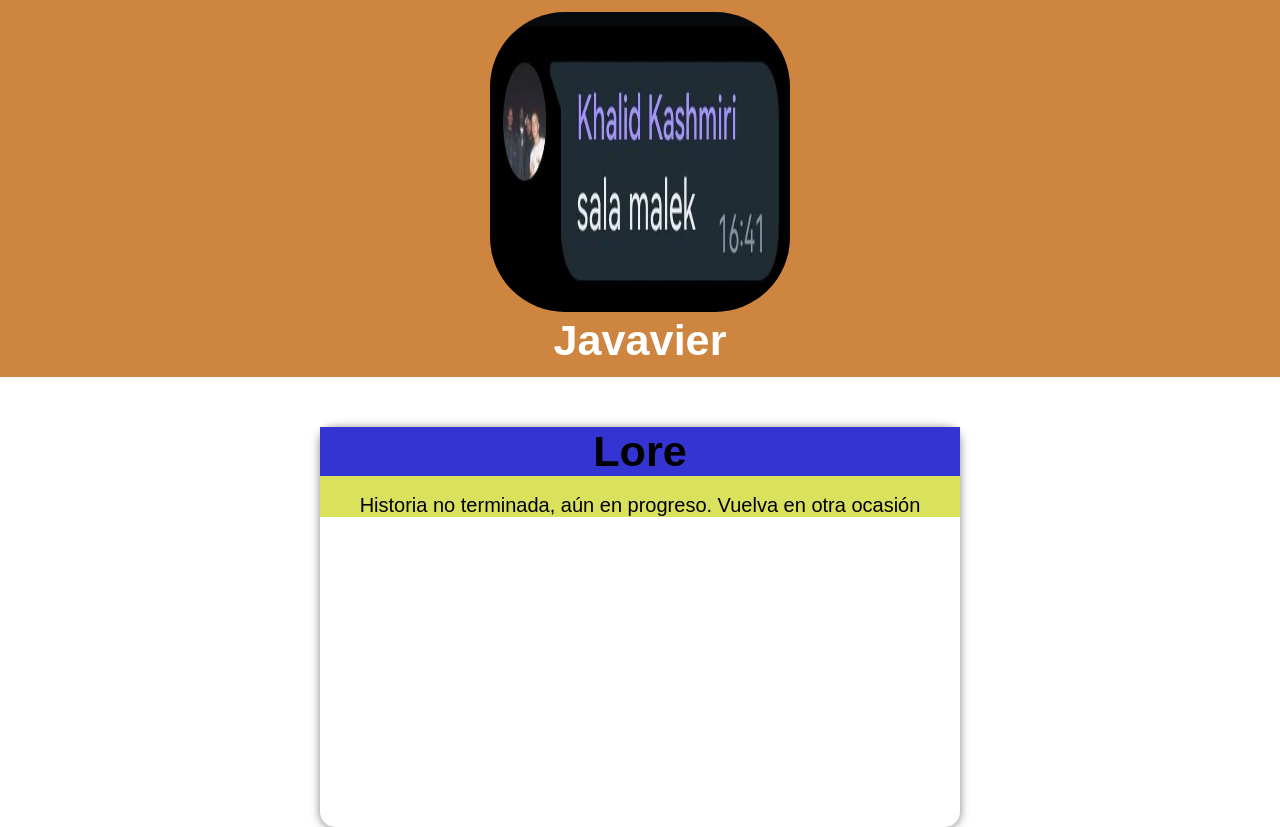
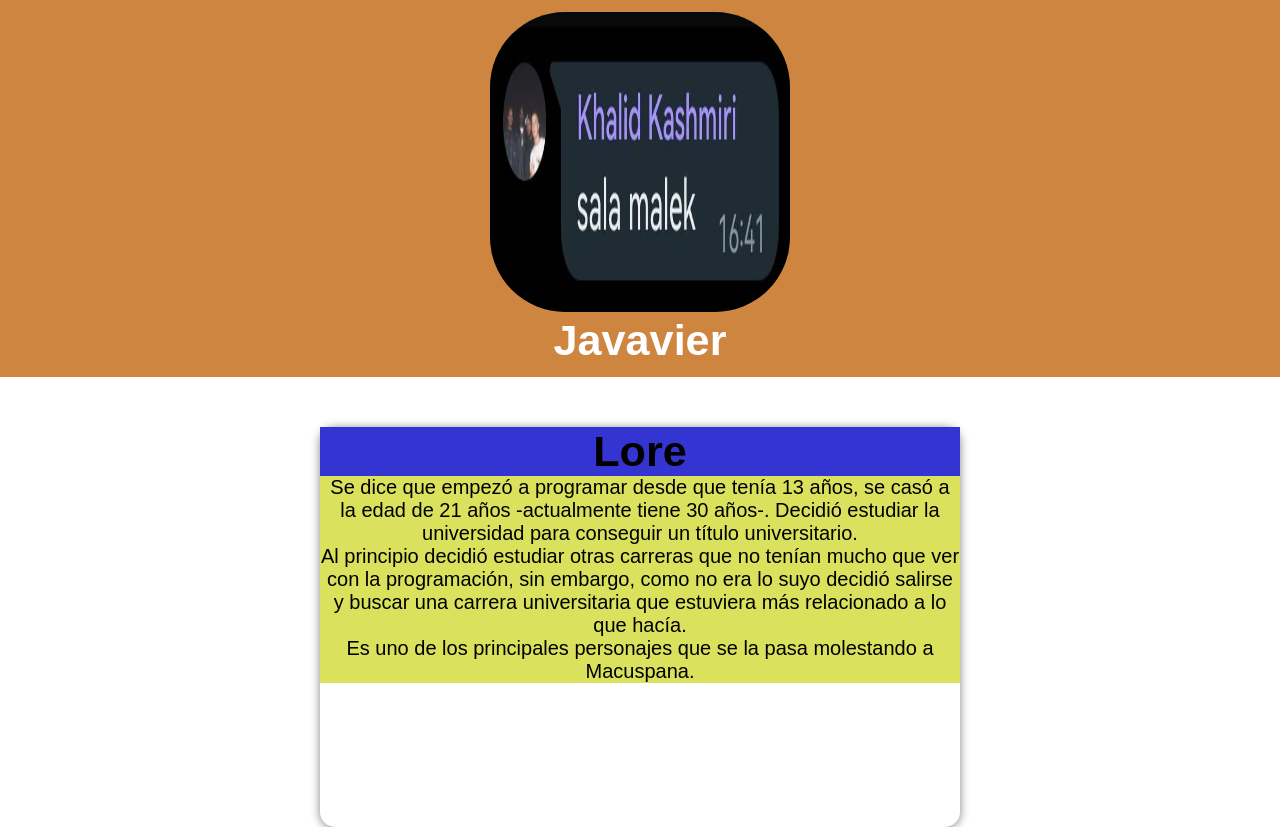
Before and after one commit to manco263334/manco263334.github.io, a plain HTML site: page miembros/La chapiza/Javavier.html in a window 1280 px wide. Drawn offline with Linux system fonts and the light colour scheme.

Commit message:
Update Javavier.html

```diff
--- a/miembros/La chapiza/Javavier.html
+++ b/miembros/La chapiza/Javavier.html
@@ -16,9 +16,11 @@
             <article>
                 <h2>
                     Lore
-                </h2><br>
+                </h2>
                 <p>
-                    Historia no terminada, aún en progreso. Vuelva en otra ocasión
+                    Se dice que empezó a programar desde que tenía 13 años, se casó a la edad de 21 años -actualmente tiene 30 años-. Decidió estudiar la universidad para conseguir un título universitario.<br>
+                    Al principio decidió estudiar otras carreras que no tenían mucho que ver con la programación, sin embargo, como no era lo suyo decidió salirse y buscar una carrera universitaria que estuviera más relacionado a lo que hacía.<br>
+                    Es uno de los principales personajes que se la pasa molestando a <a href = "Macuspana.html" target = "_blank" style = "text-decoration: none; color: black;">Macuspana</a>.
                 </p>
             </article>
         </div>
```
